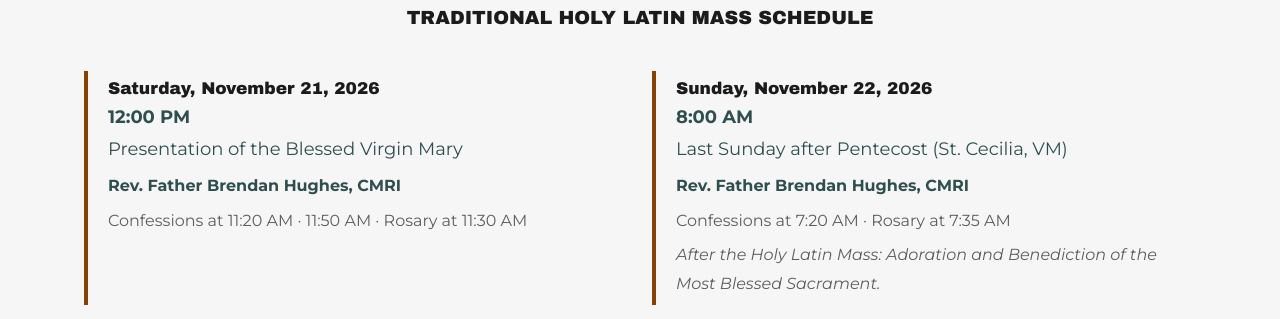
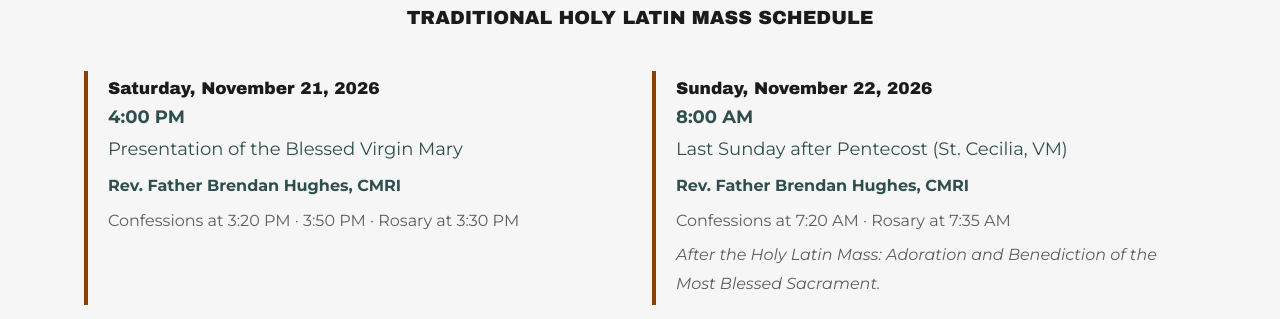
Before and after one commit to ourladymhtchurch/ourladymhtchurch.github.io, a Jekyll site: the page built from index.html, in a window 1280 px wide and 900 px high, scrolled down 2244 px. Shown: the part 154-473 px from the top of the window. Built offline with Jekyll 4.4.1, drawn with Linux system fonts in a browser that asks for light colours; some of the changed text lies outside the part shown.

Commit message:
Move the Holy Latin Mass for the Presentation of the Blessed Virgin Mary, Saturday, November 21, 2026, to 4:00 PM (Confessions 3:20 PM · 3:50 PM, Rosary 3:30 PM)

```diff
--- a/_data/schedule.yml
+++ b/_data/schedule.yml
@@ -30,11 +30,11 @@ notice: |
 
 masses:
   - date: "Saturday, November 21, 2026"
-    time: "12:00 PM"
+    time: "4:00 PM"
     feast: "Presentation of the Blessed Virgin Mary"
     celebrant: "Rev. Father Brendan Hughes, CMRI"
-    confessions: "11:20 AM · 11:50 AM"
-    rosary: "11:30 AM"
+    confessions: "3:20 PM · 3:50 PM"
+    rosary: "3:30 PM"
   - date: "Sunday, November 22, 2026"
     time: "8:00 AM"
     feast: "Last Sunday after Pentecost (St. Cecilia, VM)"
```
